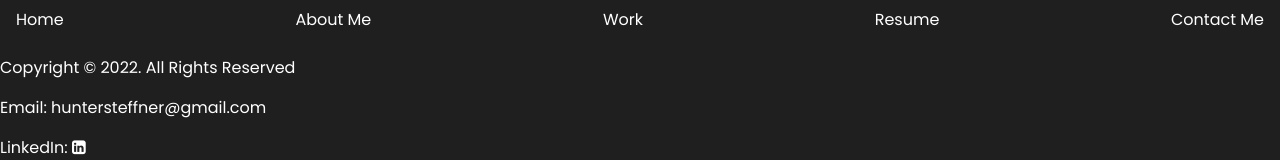
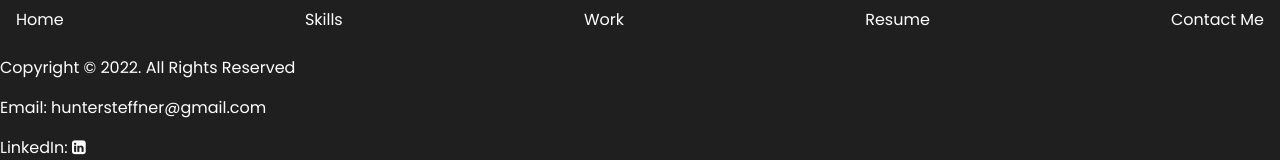
Before and after one commit to huntersteffner/Portfolio-with-React, a React (Create React App) app in the folder portfolio-with-react/: page / in a window 1280 px wide. Shown: the top 160 px of the page. Built offline with nearby package versions, Linux system fonts and the light colour scheme.

Commit message:
Changed navbar

```diff
--- a/portfolio-with-react/src/components/Navbar.js
+++ b/portfolio-with-react/src/components/Navbar.js
@@ -9,7 +9,7 @@ export default function Navbar() {
           <CustomLink to="/Portfolio-with-React/">Home</CustomLink>
         </li>
         <li>
-          <CustomLink to="/Portfolio-with-React/about-me">About Me</CustomLink>
+          <CustomLink to="/Portfolio-with-React/about-me">Skills</CustomLink>
         </li>
         <li>
           <CustomLink to="/Portfolio-with-React/work">Work</CustomLink>
```
